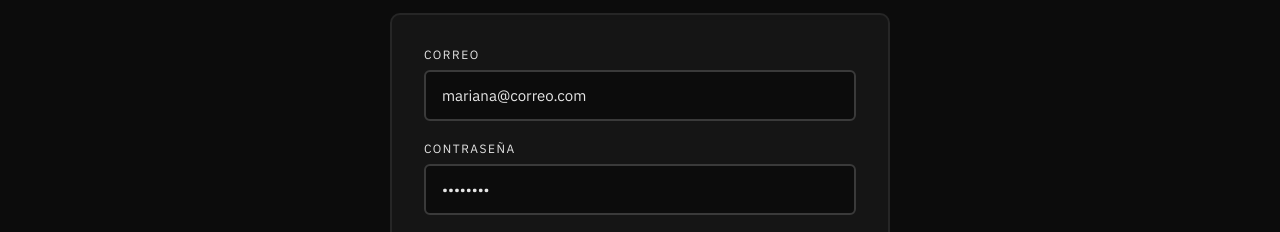
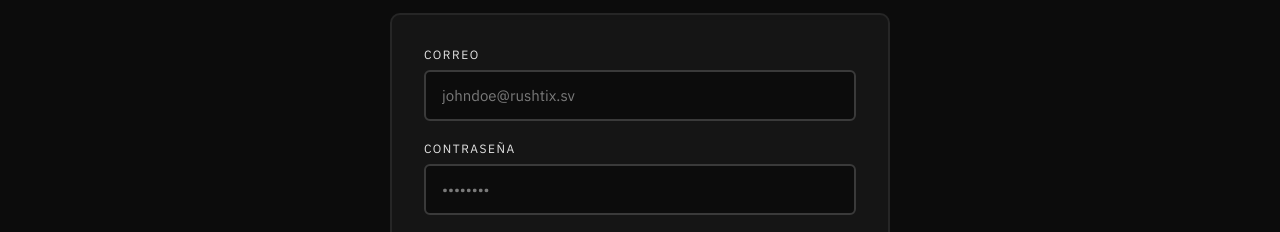
Before and after one commit to Xio7w7/rushtix, a plain HTML site: page login.html in a window 1280 px wide. Shown: the part 273-505 px from the top of the page. Drawn offline with Linux system fonts and the light colour scheme.

Commit message:
Ajusta el correo de ejemplo y el color del placeholder en login

```diff
--- a/css/login.css
+++ b/css/login.css
@@ -151,7 +151,7 @@ a {
 }
 
 .formulario input::placeholder {
-  color: #e6e6e6;
+  color: #7a7a7a;
 }
 
 .formulario input:focus {
--- a/login.html
+++ b/login.html
@@ -38,7 +38,7 @@
 
     <form class="formulario" action="#">
       <label for="correo">Correo</label>
-      <input type="email" id="correo" placeholder="mariana@correo.com" required>
+      <input type="email" id="correo" placeholder="johndoe@rushtix.sv" required>
 
       <label for="contrasena">Contraseña</label>
       <input type="password" id="contrasena" placeholder="••••••••" required>
```
